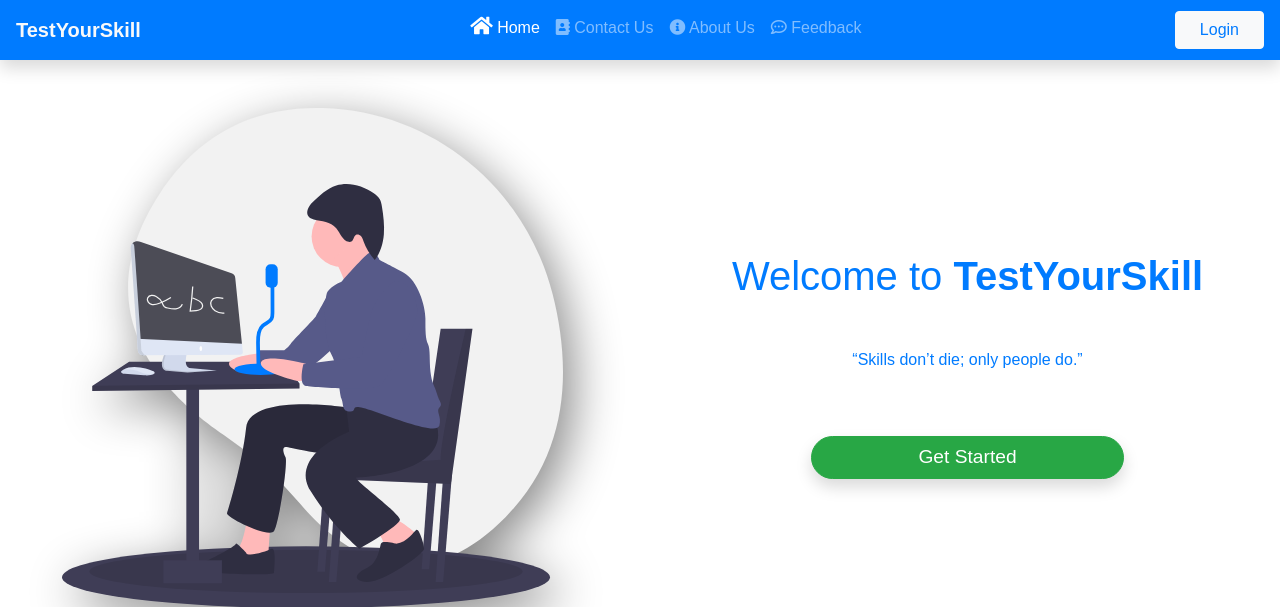
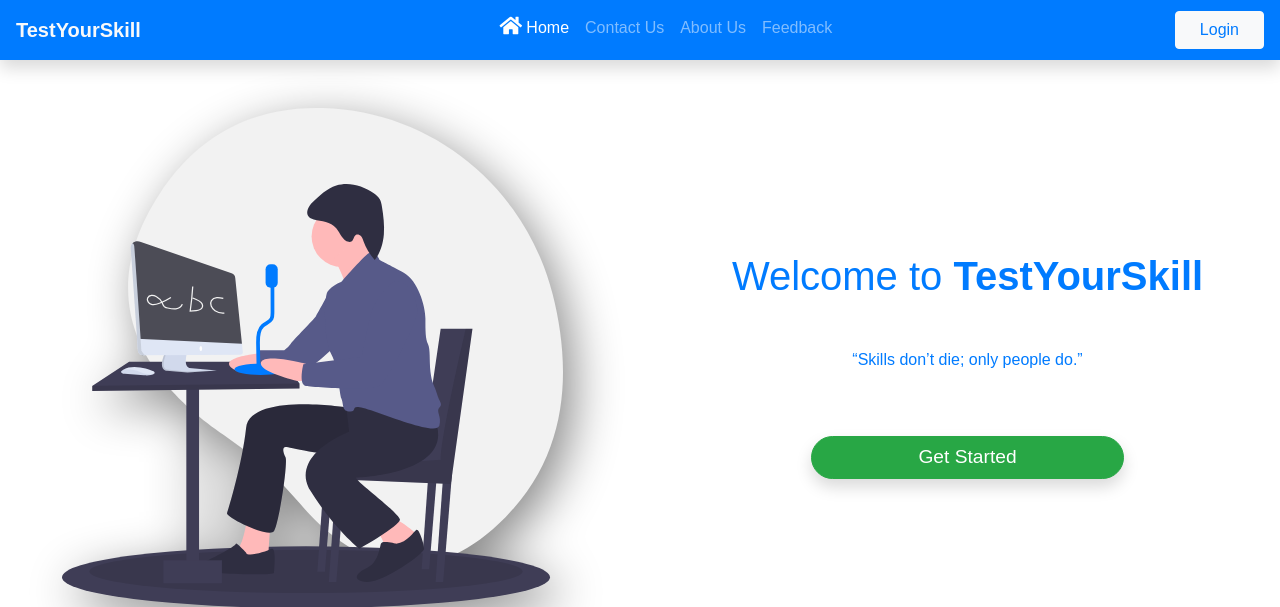
Before and after one commit to rohansadhukhan65/TestYourSkill_codeigniter_project, a CodeIgniter app: page /codeigniter/ in a window 1280 px wide. Shown: the top 607 px of the page. Run offline with CodeIgniter, Linux system fonts and the light colour scheme; some libraries are stand-ins or nearby versions.

Commit message:
thisrd commit

```diff
--- a/main/application/views/about.php
+++ b/main/application/views/about.php
@@ -45,13 +45,13 @@
           <a class="nav-link" href="<?php echo base_url() ?>"><i class="fas h5 fa-home"></i> Home <span class="sr-only">(current)</span></a>
         </li>
         <li class="nav-item">
-          <a class="nav-link" href="<?php echo base_url('index.php/Online_exam/contact') ?>"><i class="fas fa-address-book"></i> Contact Us</a>
+          <a class="nav-link" href="<?php echo base_url('index.php/Online_exam/contact') ?>">Contact Us</a>
         </li>
         <li class="nav-item">
-          <a class="nav-link" href="<?php echo base_url('index.php/Online_exam/about') ?>"><i class="fas fa-info-circle"></i> About Us</a>
+          <a class="nav-link" href="<?php echo base_url('index.php/Online_exam/about') ?>">About Us</a>
         </li>
         <li class="nav-item">
-          <a class="nav-link" href="<?php echo base_url('index.php/Online_exam/feedback') ?>"><i class="far fa-comment-dots"></i> Feedback</a>
+          <a class="nav-link" href="<?php echo base_url('index.php/Online_exam/feedback') ?>"> Feedback</a>
         </li>
       </ul>
     </div>
--- a/main/application/views/contact.php
+++ b/main/application/views/contact.php
@@ -47,13 +47,13 @@
           <a class="nav-link" href="<?php echo base_url() ?>"><i class="fas h5 fa-home"></i> Home <span class="sr-only">(current)</span></a>
         </li>
         <li class="nav-item">
-          <a class="nav-link" href="<?php echo base_url('index.php/Online_exam/contact') ?>"><i class="fas fa-address-book"></i> Contact Us</a>
+          <a class="nav-link" href="<?php echo base_url('index.php/Online_exam/contact') ?>"> Contact Us</a>
         </li>
         <li class="nav-item">
-          <a class="nav-link" href="<?php echo base_url('index.php/Online_exam/about') ?>"><i class="fas fa-info-circle"></i> About Us</a>
+          <a class="nav-link" href="<?php echo base_url('index.php/Online_exam/about') ?>"> About Us</a>
         </li>
         <li class="nav-item">
-          <a class="nav-link" href="<?php echo base_url('index.php/Online_exam/feedback') ?>"><i class="far fa-comment-dots"></i> Feedback</a>
+          <a class="nav-link" href="<?php echo base_url('index.php/Online_exam/feedback') ?>"> Feedback</a>
         </li>
       </ul>
     </div>
--- a/main/application/views/feedback.php
+++ b/main/application/views/feedback.php
@@ -45,13 +45,13 @@
           <a class="nav-link" href="<?php echo base_url() ?>"><i class="fas h5 fa-home"></i> Home <span class="sr-only">(current)</span></a>
         </li>
         <li class="nav-item">
-          <a class="nav-link" href="<?php echo base_url('index.php/Online_exam/contact') ?>"><i class="fas fa-address-book"></i> Contact Us</a>
+          <a class="nav-link" href="<?php echo base_url('index.php/Online_exam/contact') ?>"> Contact Us</a>
         </li>
         <li class="nav-item">
-          <a class="nav-link" href="<?php echo base_url('index.php/Online_exam/about') ?>"><i class="fas fa-info-circle"></i> About Us</a>
+          <a class="nav-link" href="<?php echo base_url('index.php/Online_exam/about') ?>"> About Us</a>
         </li>
         <li class="nav-item  active">
-          <a class="nav-link" href="<?php echo base_url('index.php/Online_exam/feedback') ?>"><i class="far fa-comment-dots"></i> Feedback</a>
+          <a class="nav-link" href="<?php echo base_url('index.php/Online_exam/feedback') ?>"> Feedback</a>
         </li>
       </ul>
     </div>
--- a/main/application/views/student_login.php
+++ b/main/application/views/student_login.php
@@ -66,13 +66,13 @@
                     <a class="nav-link" href="<?php echo base_url() ?>"><i class="fas h5 fa-home"></i> Home <span class="sr-only">(current)</span></a>
                 </li>
                 <li class="nav-item">
-                    <a class="nav-link" href="<?php echo base_url('index.php/Online_exam/contact') ?>"><i class="fas fa-address-book"></i> Contact Us</a>
+                    <a class="nav-link" href="<?php echo base_url('index.php/Online_exam/contact') ?>"> Contact Us</a>
                 </li>
                 <li class="nav-item">
-                    <a class="nav-link" href="<?php echo base_url('index.php/Online_exam/about') ?>"><i class="fas fa-info-circle"></i> About Us</a>
+                    <a class="nav-link" href="<?php echo base_url('index.php/Online_exam/about') ?>"> About Us</a>
                 </li>
                 <li class="nav-item">
-                    <a class="nav-link" href="<?php echo base_url('index.php/Online_exam/feedback') ?>"><i class="far fa-comment-dots"></i> Feedback</a>
+                    <a class="nav-link" href="<?php echo base_url('index.php/Online_exam/feedback') ?>">Feedback</a>
                 </li>
             </ul>
         </div>
--- a/main/application/views/user/home.php
+++ b/main/application/views/user/home.php
@@ -65,13 +65,13 @@
           <a class="nav-link" href="<?php echo base_url() ?>"><i class="fas h5 fa-home"></i> Home <span class="sr-only">(current)</span></a>
         </li>
         <li class="nav-item">
-          <a class="nav-link" href="<?php echo base_url('index.php/Online_exam/contact') ?>"><i class="fas fa-address-book"></i> Contact Us</a>
+          <a class="nav-link" href="<?php echo base_url('index.php/Online_exam/contact') ?>"> Contact Us</a>
         </li>
         <li class="nav-item">
-          <a class="nav-link" href="<?php echo base_url('index.php/Online_exam/about') ?>"><i class="fas fa-info-circle"></i> About Us</a>
+          <a class="nav-link" href="<?php echo base_url('index.php/Online_exam/about') ?>">About Us</a>
         </li>
         <li class="nav-item">
-          <a class="nav-link" href="<?php echo base_url('index.php/Online_exam/feedback') ?>"><i class="far fa-comment-dots"></i> Feedback</a>
+          <a class="nav-link" href="<?php echo base_url('index.php/Online_exam/feedback') ?>"> Feedback</a>
         </li>
       </ul>
     </div>
```
